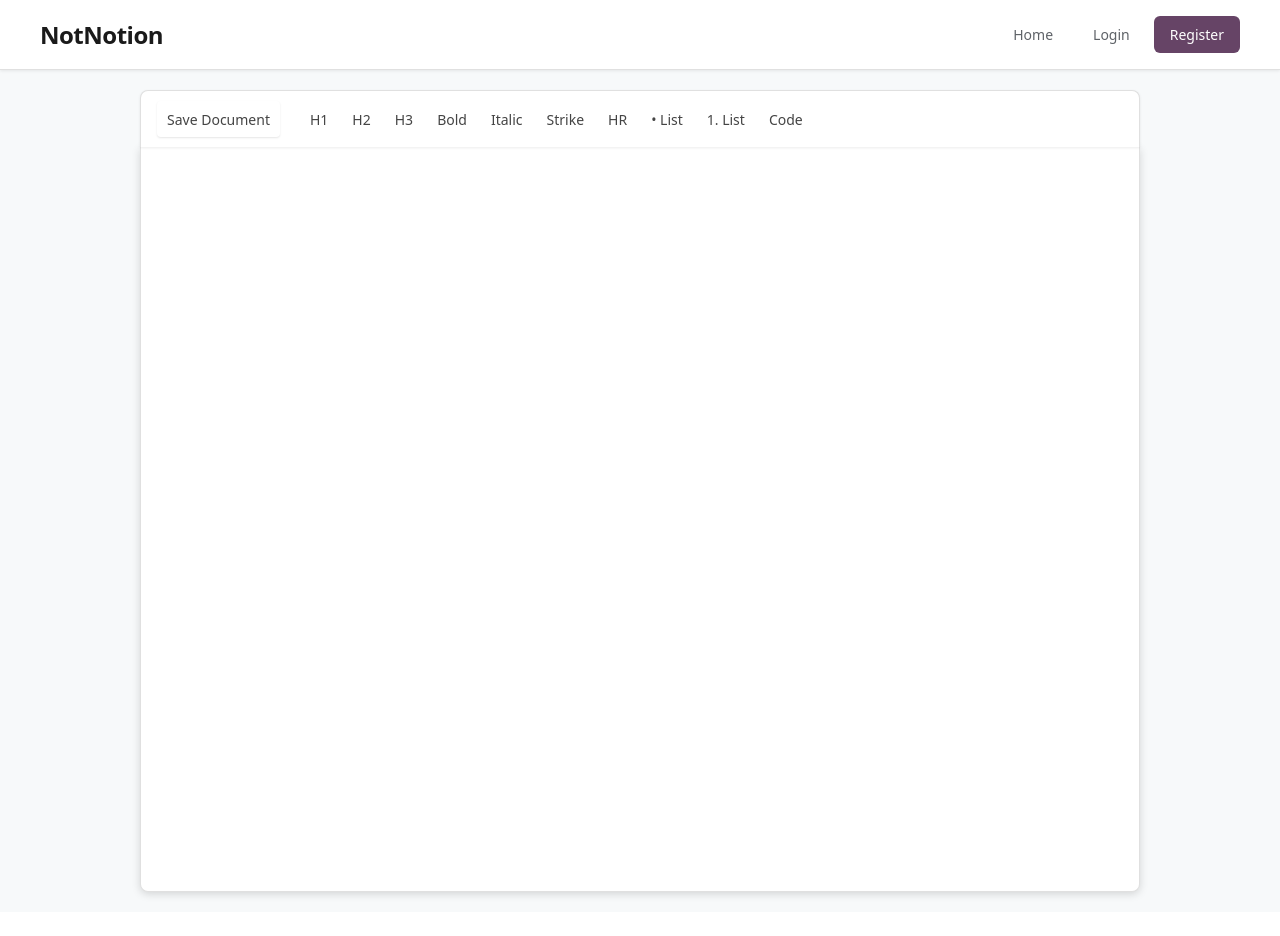
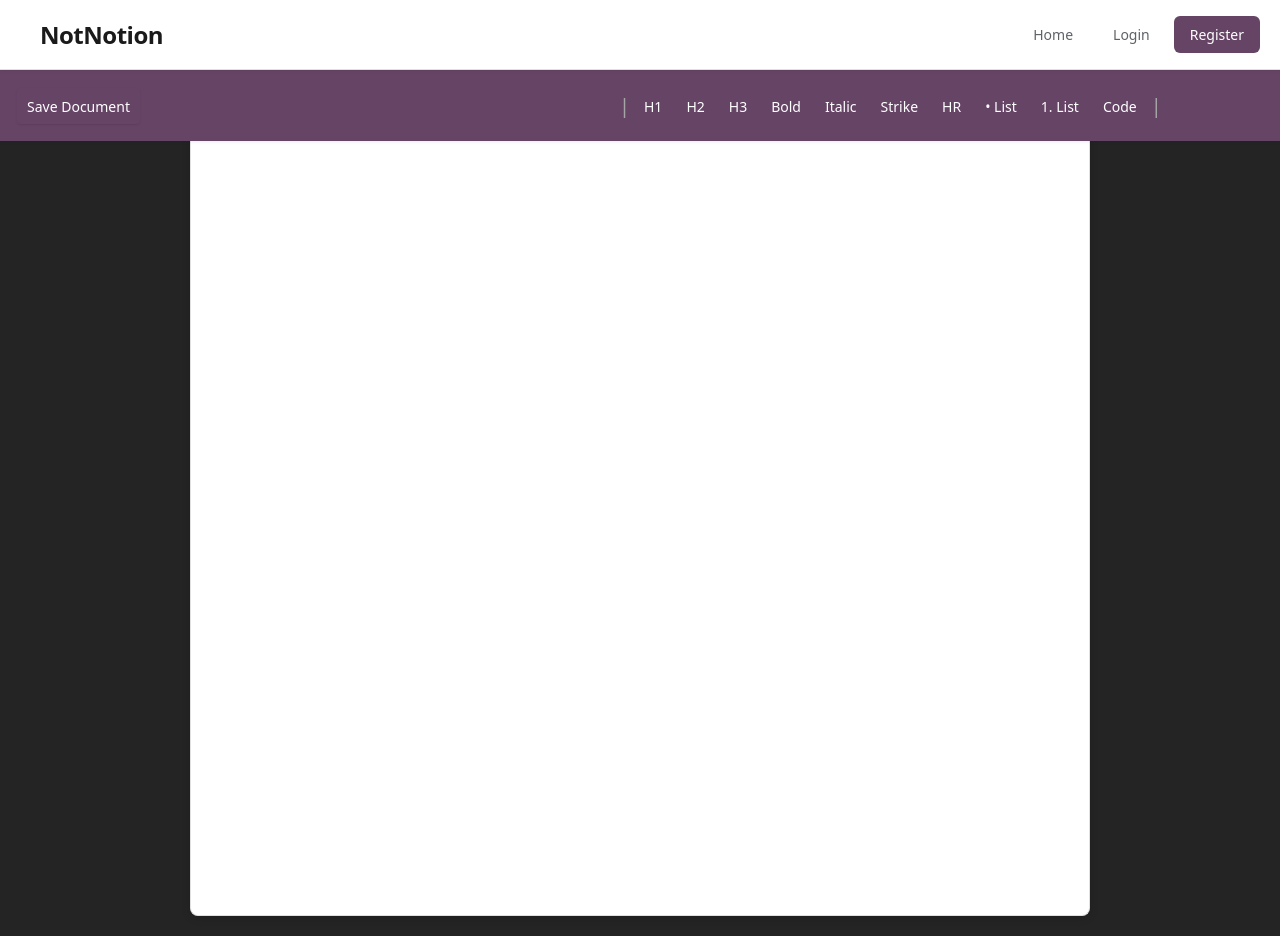
Before and after one commit to Dabbuka/NotNotion, a React app in the folder frontend/: page /app in a window 1280 px wide. Before the commit the page ends 912 px from the top, so only its background shows below. Built offline with nearby package versions, Linux system fonts and the light colour scheme; the HTML template or start-up script is replaced by a standard one.

Commit message:
Changed design of NoteEditor

```diff
--- a/frontend/src/pages/NoteEditor.jsx
+++ b/frontend/src/pages/NoteEditor.jsx
@@ -151,6 +151,7 @@ function NoteEditor() {
         <button className="save-button" onClick={handleSave}>
           Save Document
         </button>
+        <p className="button-border"> | </p>
         <button onClick={() => editor?.chain().focus().toggleHeading({ level: 1 }).run()}>
           H1
         </button>
@@ -181,6 +182,7 @@ function NoteEditor() {
         <button onClick={() => editor?.chain().focus().toggleCodeBlock().run()}>
           Code
         </button>
+        <p className="button-border"> | </p>
       </div>
       <div className="w-md-editor">
         <EditorContent editor={editor} className="editor-content" />
--- a/frontend/src/pages/css/Navbar.css
+++ b/frontend/src/pages/css/Navbar.css
@@ -5,8 +5,11 @@
     padding: 16px 40px;
     background-color: #ffffff;
     border-bottom: 1px solid #e0e0e0;
-    position: sticky;
+    position: fixed;
     top: 0;
+    left: 0;
+    right: 0;
+    width: 100%;
     z-index: 100;
     box-shadow: 0 1px 3px rgba(0, 0, 0, 0.08);
   }
@@ -31,6 +34,7 @@
   .navbar-links {
     display: flex;
     align-items: center;
+    margin-right: 60px;
     gap: 8px;
   }
 
--- a/frontend/src/pages/css/NoteEditor.css
+++ b/frontend/src/pages/css/NoteEditor.css
@@ -41,11 +41,12 @@
 .custom-md-editor {
   width: 100%;
   min-height: 100vh;
-  background-color: #f7f9fa;
+  background-color: #242424;
   display: flex;
   flex-direction: column;
   align-items: center;
-  padding: 20px 40px;
+  /* Extra top padding to account for navbar (70px) + toolbar height (~50px) */
+  padding: 120px 40px 20px;
   box-sizing: border-box;
 }
 
@@ -62,33 +63,36 @@
   align-items: center;
   justify-content: flex-start;
   gap: 4px;
-  padding: 10px 16px;
+  padding:0px 16px;
   width: 100%;
-  max-width: 1000px;
+  max-width: 100vw;
   /* Matches document width */
-  background-color: #ffffff;
-  border: 1px solid #e0e0e0;
+  background-color: #646;
+  border: 1px solid #646;
   border-bottom: none;
+
   /* Will connect with document */
-  border-radius: 8px 8px 0 0;
-  position: sticky;
+  /* Stick toolbar to top below navbar - stays fixed when scrolling */
+  position: fixed;
   top: 70px;
-  z-index: 10;
+  left: 0;
+  right: 0;
+  z-index: 99;
   box-shadow: 0 1px 3px rgba(0, 0, 0, 0.08);
   margin: 0 auto;
-  /* Center the toolbar */
+  /* Center the toolbar within the viewport while fixed */
   box-sizing: border-box;
 }
 
 /* Document container - same width as toolbar */
 .custom-md-editor .w-md-editor {
-  max-width: 1000px;
+  max-width: 900px;
   /* Matches toolbar width */
   width: 100%;
   min-height: calc(100vh - 100px);
   background-color: #ffffff;
   box-shadow: 0 2px 8px rgba(0, 0, 0, 0.15);
-  padding: 72px 90px;
+  padding: 90px 100px;
   line-height: 1.6;
   text-align: left;
   border: 1px solid #e0e0e0;
@@ -96,12 +100,17 @@
   border-top: none;
   box-sizing: border-box;
   margin: 0 auto;
+  margin-top: 15px;
   /* Center the document */
 }
 
+.w-md-editor-toolbar .button-border {
+  font-size: 20px;
+  color:#a5a5a5
+}
 /* Save button styling - Google Docs blue */
 .custom-md-editor .save-button {
-  background-color: #1a73e8;
+  background-color: #a6a6a6;
   color: #ffffff;
   padding: 7px 16px;
   font-size: 14px;
@@ -109,24 +118,28 @@
   border-radius: 4px;
   cursor: pointer;
   transition: all 0.2s;
-  margin-right: 16px;
+  margin-right: 475px;
   font-weight: 500;
   box-shadow: 0 1px 2px rgba(0, 0, 0, 0.1);
 }
 
+.custom-md-editor .button-border {
+  font-size: 20px;
+}
+
 .custom-md-editor .save-button:hover {
-  background-color: #1765cc;
+  background-color: #a6a6a6;
   box-shadow: 0 1px 3px rgba(0, 0, 0, 0.2);
 }
 
 .custom-md-editor .save-button:active {
-  background-color: #1557b0;
+  background-color: #767676;
 }
 
 /* Toolbar buttons - Google Docs style */
 .custom-md-editor .w-md-editor-toolbar button {
   background-color: transparent;
-  color: #444;
+  color: #ffffff;
   border: none;
   padding: 6px 10px;
   font-size: 14px;
@@ -141,11 +154,11 @@
 }
 
 .custom-md-editor .w-md-editor-toolbar button:hover {
-  background-color: #f1f3f4;
+  background-color: #a6a6a6;
 }
 
 .custom-md-editor .w-md-editor-toolbar button:active {
-  background-color: #e8eaed;
+  background-color: #a6a6a6;
 }
 
 /* Tiptap editor content area */
@@ -316,7 +329,7 @@
 /* Responsive adjustments */
 @media (max-width: 1100px) {
   .custom-md-editor {
-    padding: 20px 20px;
+    padding: 120px 20px 20px;
   }
 
   .custom-md-editor .w-md-editor {
@@ -328,36 +341,4 @@
   .custom-md-editor .w-md-editor {
     padding: 32px 24px;
   }
-
-  .custom-md-editor .w-md-editor-toolbar {
-    top: 10px;
-  }
 }
-
-/* Image styling in the editor */
-.custom-md-editor .ProseMirror img {
-  max-width: 100%;
-  height: auto;
-  border-radius: 4px;
-  margin: 10pt 0;
-  display: block;
-}
-
-.custom-md-editor .ProseMirror img.custom-image {
-  cursor: pointer;
-}
-
-/* Active state for link button */
-.custom-md-editor .w-md-editor-toolbar button.is-active {
-  background-color: #e8eaed;
-}
-
-/* Link hover state in editor */
-.custom-md-editor .ProseMirror a.custom-link {
-  cursor: pointer;
-  transition: color 0.2s;
-}
-
-.custom-md-editor .ProseMirror a.custom-link:hover {
-  color: #1557b0;
-}
```
